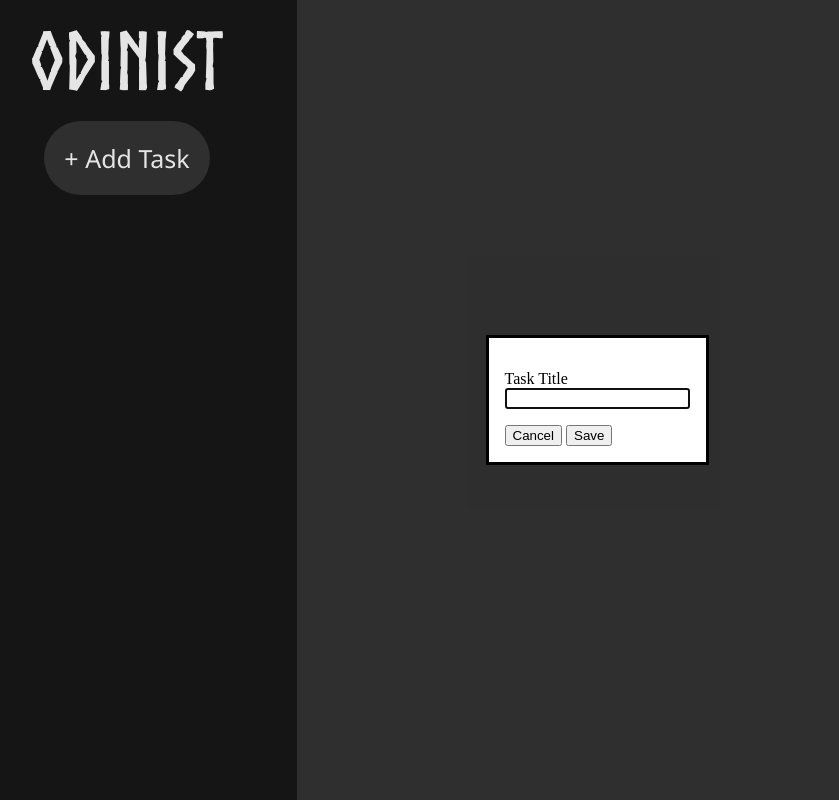
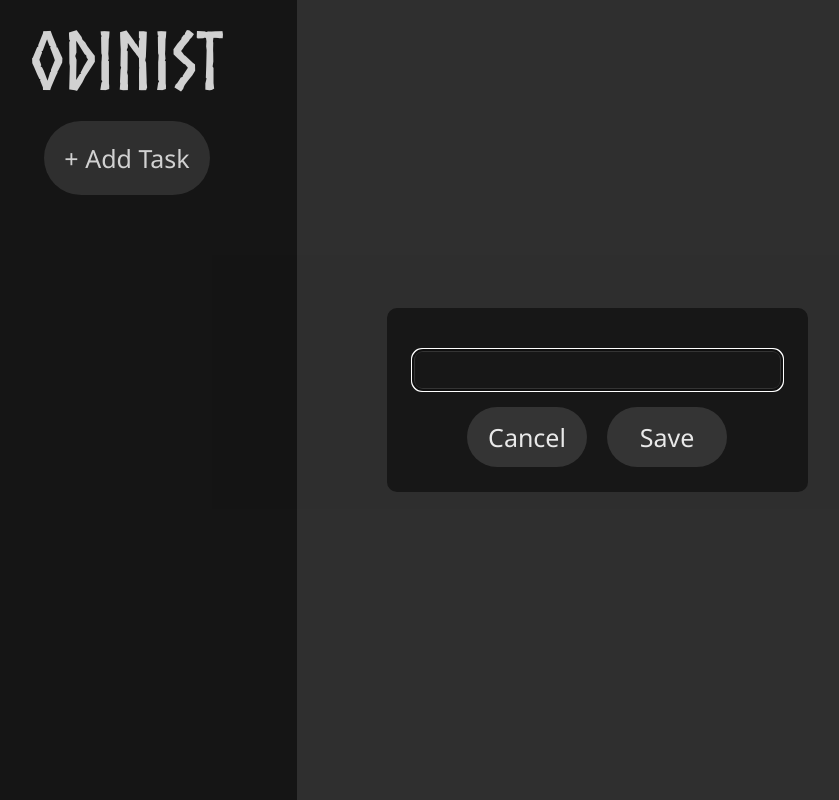
Before and after one commit to stefankonzelmann/odin-project-todoList, a website built with webpack: page src/template.html in a window 1280 px wide. Both pictures are taken after a click on the button "+ Add Task". Shown: the whole page, without its empty margins (43-882 px from the left). Built offline with nearby package versions, Linux system fonts and the light colour scheme.

Commit message:
Add styles for modal

```diff
--- a/src/modules/DomLoadPage.js
+++ b/src/modules/DomLoadPage.js
@@ -19,7 +19,6 @@ export default function loadPage() {
     <dialog id="taskDialog">
       <form method="dialog">
         <p>
-          <label for="taskTitle">Task Title</label><br />
           <input type="text" id="taskTitle" name="taskTitle" />
         </p>
         <div class="formButtons">
--- a/src/style.css
+++ b/src/style.css
@@ -1,3 +1,8 @@
+:root {
+  --dark-grey: rgb(23, 23, 23);
+  --light-grey: rgb(52, 52, 52);
+  --white: rgb(233, 233, 233);
+}
 @font-face {
   font-family: "norse";
   src: url(assets/fonts/Norse-Bold.otf);
@@ -14,7 +19,7 @@ body {
 
 .sidebar {
   padding: 20px;
-  background-color: rgb(23, 23, 23);
+  background-color: var(--dark-grey);
   flex-grow: 0;
   flex-shrink: 0;
   flex-basis: 300px;
@@ -27,14 +32,14 @@ body {
 .title {
   font-family: "norse";
   font-size: 80px;
-  color: white;
+  color: var(--white);
 }
 
 .toDos {
   font-family: "Segoe UI", Tahoma, Geneva, Verdana, sans-serif;
-  color: white;
+  color: var(--white);
   padding: 150px 50px 50px 50px;
-  background-color: rgb(52, 52, 52);
+  background-color: var(--light-grey);
   display: flex;
   flex-direction: column;
   flex-grow: 4;
@@ -56,8 +61,50 @@ body {
   font-family: "Segoe UI", Tahoma, Geneva, Verdana, sans-serif;
   font-size: 25px;
   padding: 20px;
-  color: white;
-  background-color: rgb(52, 52, 52);
+  color: var(--white);
+  background-color: var(--light-grey);
   border: none;
   border-radius: 50px;
 }
+
+dialog {
+  background-color: var(--dark-grey);
+  border: none;
+  border-radius: 10px;
+  padding: 25px;
+}
+
+form {
+  width: fit-content;
+  height: fit-content;
+  display: flex;
+  flex-direction: column;
+  align-items: center;
+}
+
+p > input,
+.formButtons > button {
+  border: solid var(--light-grey);
+  font-family: "Segoe UI", Tahoma, Geneva, Verdana, sans-serif;
+  font-size: 25px;
+  color: var(--white);
+  background-color: var(--dark-grey);
+  border-color: var(--light-grey);
+  border-radius: 10px;
+}
+
+.formButtons {
+  display: flex;
+  justify-content: center;
+  gap: 20px;
+}
+
+.formButtons > button {
+  width: 120px;
+  height: 60px;
+  padding: 5px;
+  color: var(--white);
+  background-color: var(--light-grey);
+  border: none;
+  border-radius: 40px;
+}
```
Also changed, not shown: dist/bundle.js.
